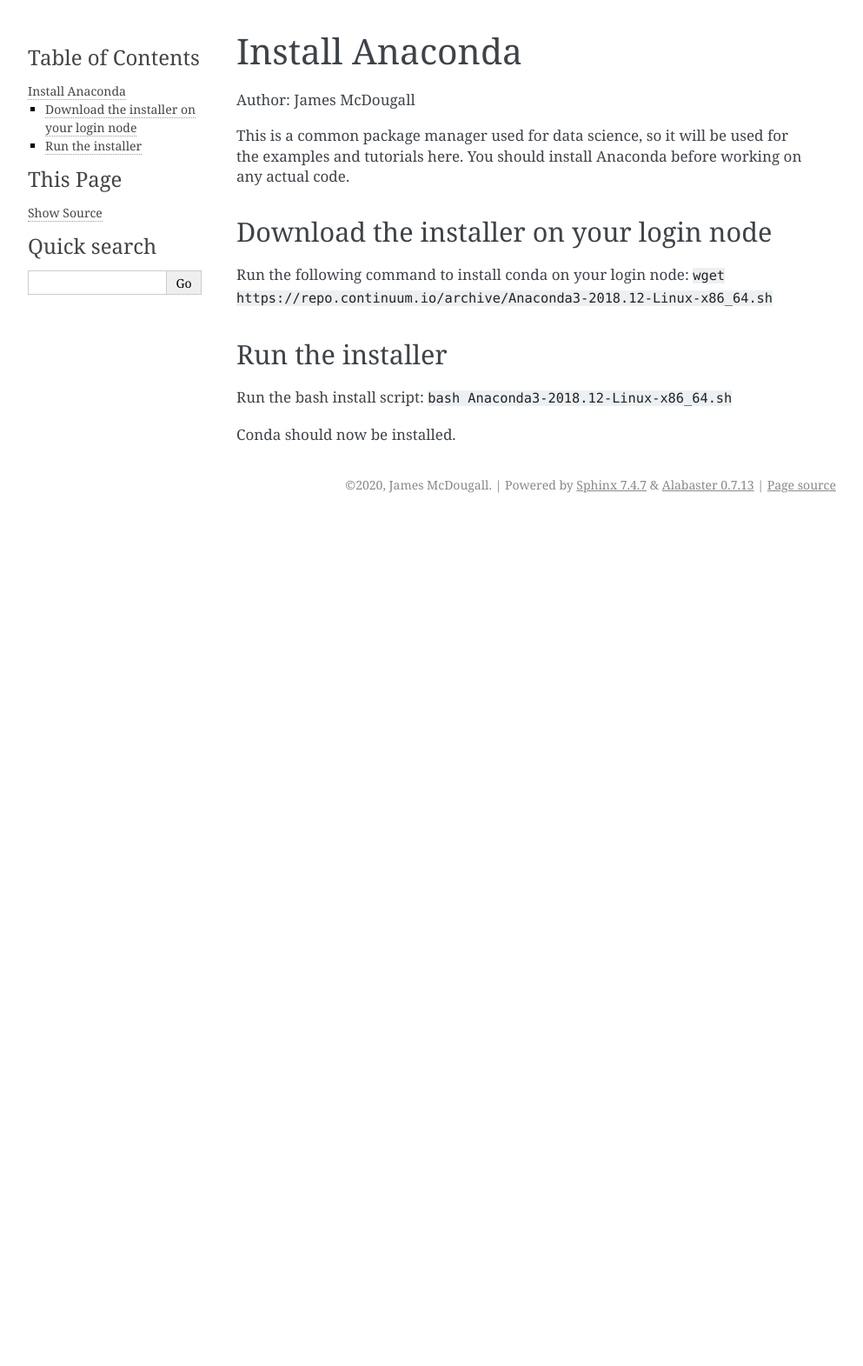
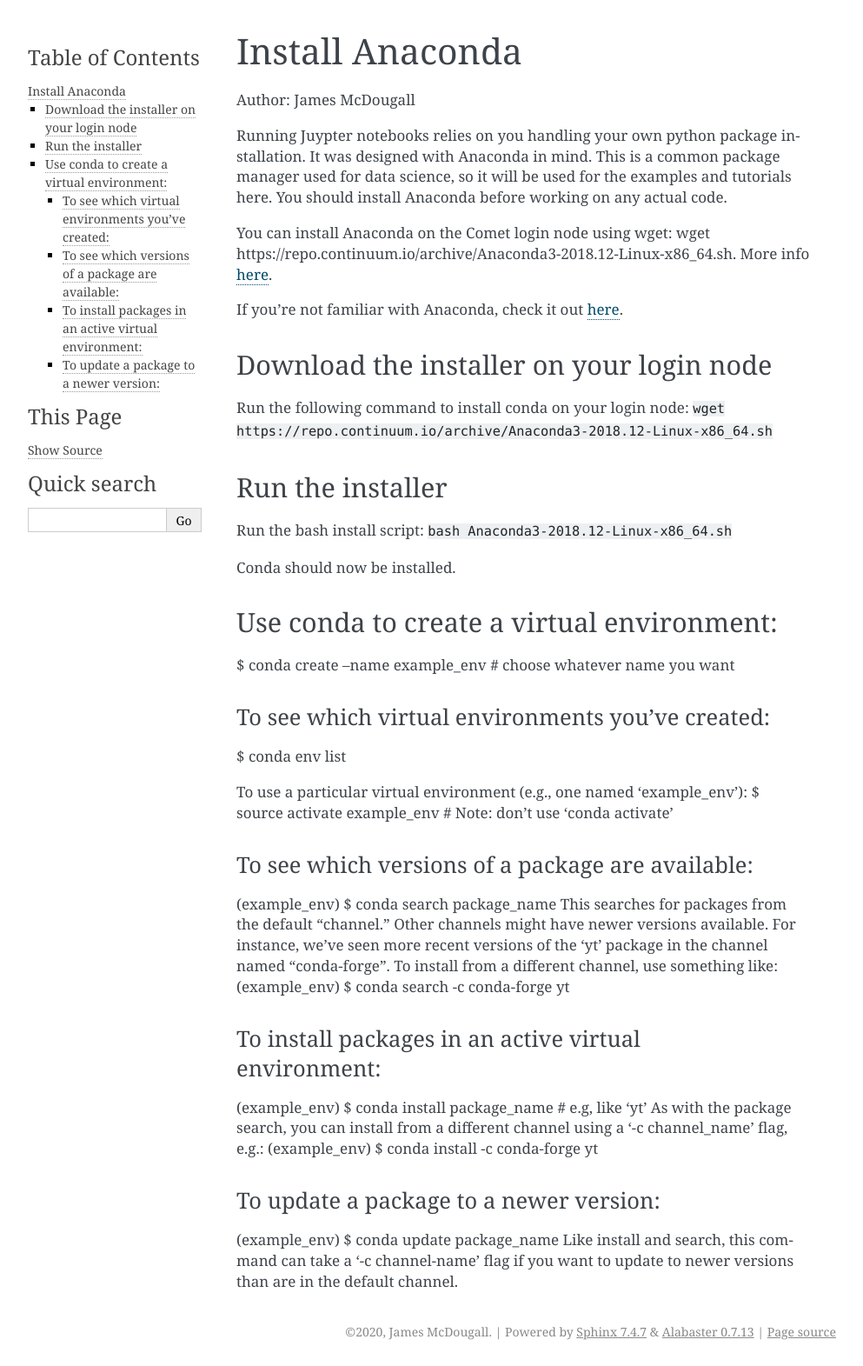
Before and after one commit to sdsc-hpc-training-org/notebooks-101, a Sphinx documentation site: the page built from Docs/source/condaInstall.md, in a window 1280 px wide. Shown: the whole page at 87% size, without its empty margins (148-1141 px from the left). Built offline with Sphinx 7.4.7, drawn with Linux system fonts in a browser that asks for light colours; before the commit the page ends 900 px from its top, so only the background shows below that.

Commit message:
Update condaInstall.md
adding virtual env info

```diff
--- a/Docs/source/condaInstall.md
+++ b/Docs/source/condaInstall.md
@@ -1,7 +1,13 @@
 # Install Anaconda
 Author: James McDougall
 
-This is a common package manager used for data science, so it will be used for the examples and tutorials here. You should install Anaconda before working on any actual code.
+
+
+Running Juypter notebooks relies on you handling your own python package installation. It was designed with Anaconda in mind. This is a common package manager used for data science, so it will be used for the examples and tutorials here. You should install Anaconda before working on any actual code.
+
+You can install Anaconda on the Comet login node using wget: wget https://repo.continuum.io/archive/Anaconda3-2018.12-Linux-x86_64.sh. More info [here](https://stackoverflow.com/questions/38080407/how-can-i-install-the-latest-anaconda-with-wget#38080641).
+
+If you’re not familiar with Anaconda, check it out [here](https://www.anaconda.com/products/individual).
 
 ## Download the installer on your login node
 Run the following command to install conda on your login node: `wget https://repo.continuum.io/archive/Anaconda3-2018.12-Linux-x86_64.sh`
@@ -10,3 +16,26 @@
 Run the bash install script: `bash Anaconda3-2018.12-Linux-x86_64.sh`
 
 Conda should now be installed.
+
+## Use conda to create a virtual environment:
+$ conda create --name example_env    # choose whatever name you want
+
+### To see which virtual environments you’ve created:
+$ conda env list
+
+To use a particular virtual environment (e.g., one named ‘example_env’):
+$ source activate example_env # Note: don’t use ‘conda activate’
+
+### To see which versions of a package are available:
+(example_env) $ conda search package_name
+This searches for packages from the default “channel.”  Other channels might have newer versions available.  For instance, we’ve seen more recent versions of the ‘yt’ package in the channel named “conda-forge”.  To install from a different channel, use something like:
+(example_env) $ conda search -c conda-forge yt
+
+### To install packages in an active virtual environment:
+(example_env) $ conda install package_name  # e.g, like ‘yt’
+As with the package search, you can install from a different channel using a ‘-c channel_name’ flag, e.g.:
+(example_env) $ conda install -c conda-forge yt
+
+### To update a package to a newer version:
+(example_env) $ conda update package_name
+Like install and search, this command can take a ‘-c channel-name’ flag if you want to update to newer versions than are in the default channel.
```
